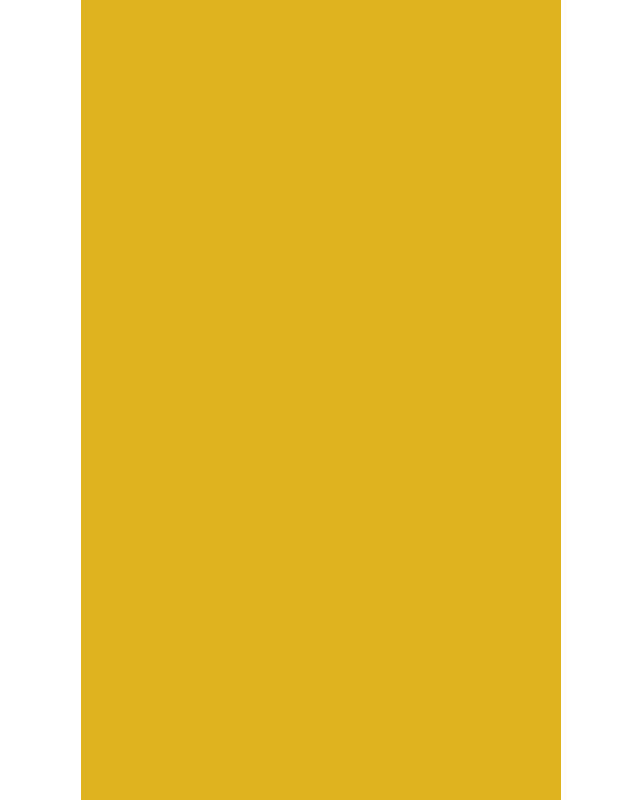
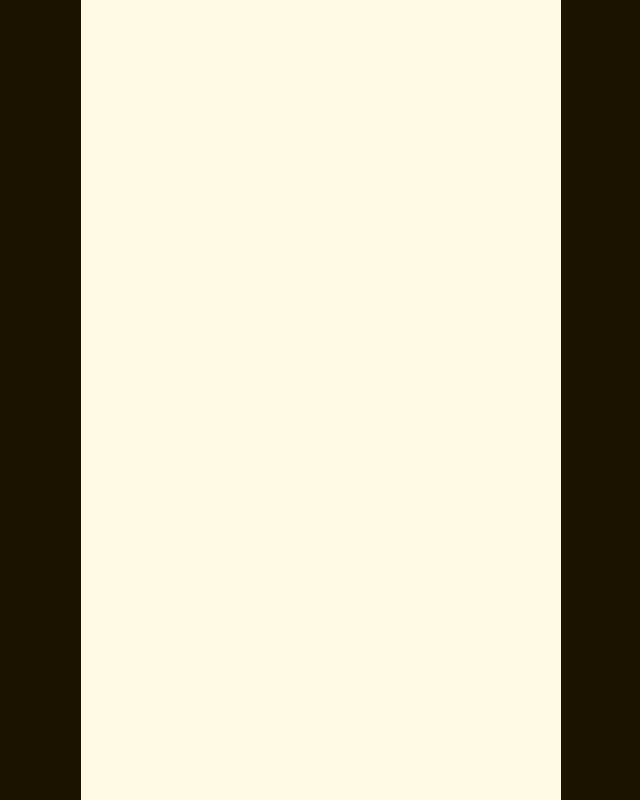
Before and after one commit to simon767b/beeReady, a React (Vite) app: page / in a window 1280 px wide. Shown: the whole page, without its empty margins (319-959 px from the left). Built offline with nearby package versions, Linux system fonts and the light colour scheme.

Commit message:
ændringer

```diff
--- a/src/index.css
+++ b/src/index.css
@@ -49,10 +49,11 @@ body {
   display: flex;
   justify-content: center;
   align-items: center;
+  background-color: var(--text);
 }
 
 #root {
-  background-color: var(--color9);
+  background-color: var(--background);
   width: 100%;
   max-width: 480px;
   height: 100%;
```
